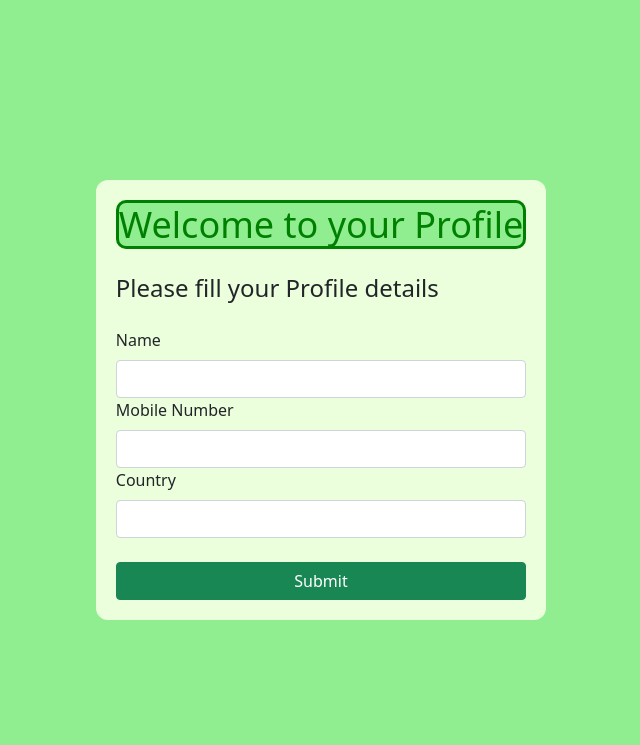
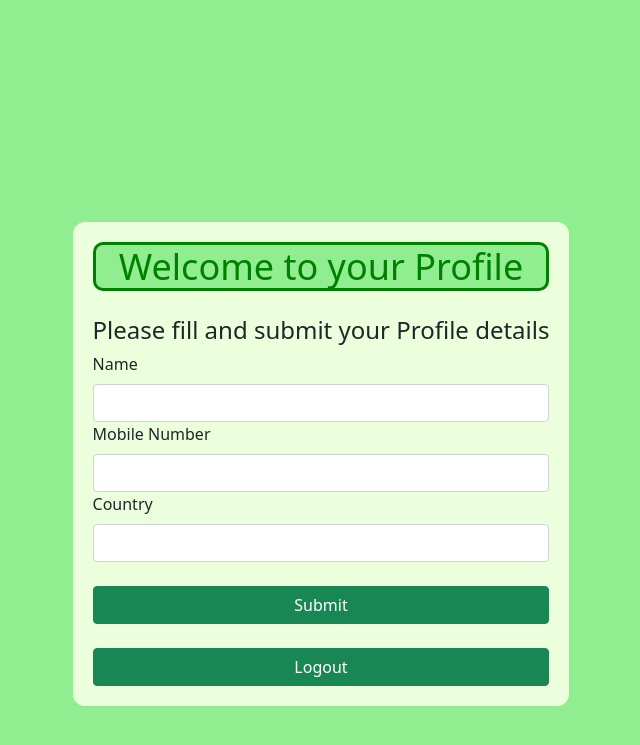
Before and after one commit to SharmilaSanthanam/developers, a PHP site: page /developers/profile.html in a window 1280 px wide. Shown: the top 745 px of the page, without its empty margins (319-959 px from the left). Run offline with PHP 8.4, Linux system fonts and the light colour scheme.

Commit message:
Add files via upload

```diff
--- a/css/profile.css
+++ b/css/profile.css
@@ -7,8 +7,11 @@ body {
 }
 
 .profile {
-    width:max-content;
-    height: min-content;
+    margin-top: 10%;
+
+    height: fit-content;
+    /* width:max-content; */
+    /* height: min-content; */
     padding: 20px;
     border-radius:12px;
     background: #ECFFDC;
--- a/js/profile.js
+++ b/js/profile.js
@@ -4,11 +4,9 @@ $(document).ready(function (){
         var name=$("#name").val();
         var mobile=$("#mobile").val();
         var country=$("#country").val();
+        const userdata = localStorage.getItem('#userdata');
 
-        // localStorage.getItem("userdata", JSON.stringify(data));
-        // console.log(JSON.stringify(data));
-
-        if(name == "" || mobile == "" || country == "")
+        if( name == "" || mobile == "" || country == "")
         {
     $('#msg').html("Please fill all the details")
         }
@@ -21,17 +19,25 @@ $(document).ready(function (){
                                 {
                                     name:name,
                                     mobile:mobile,
-                                    country:country
+                                    country:country,
+                                    userdata:userdata
 
                                 },
                 success: function (data) {
                     $('#msg').html(data);
-                    localStorage.getItem("userdata", JSON.stringify(data));
-                    console.log(JSON.stringify(data));
-                    location.href='http://localhost/developers/index.html';
+
                 },
 
             })
         }
     })
     })
+
+    $(document).ready(function (){
+        $(document).on("click", "#logout", function (e){
+            e.preventDefault();
+localStorage.getItem("userdata");
+localStorage.removeItem("userdata");
+location.href='http://localhost/developers/index.html';
+        })
+    })
--- a/profile.html
+++ b/profile.html
@@ -24,9 +24,10 @@
         <h1 class="text-center">Welcome to your Profile</h1>
 
         <div class="login">
-            <h4 >Please fill your Profile details</h4>
+
             <p id="msg" class="text-center"></p>
                 <form action="" method="post">
+                    <h4 >Please fill and submit your Profile details</h4>
                 <div class="form-group">
                     <label class="form-label" for="name">Name</label>
                     <input class="form-control" type="text" id="name" name="name">
@@ -42,7 +43,8 @@
                     <input class="form-control" type="country" id="country" name="country">
                 </div>
                 <br>
-                <button class="btn btn-success w-100" id="btn-register" name="create">Submit</button>
+                <button class="btn btn-success w-100" id="btn-register" name="create">Submit</button><br></br>
+                <button class="btn btn-success w-100" id="logout" name="create">Logout</button>
 
             </form>
             </div>
```
